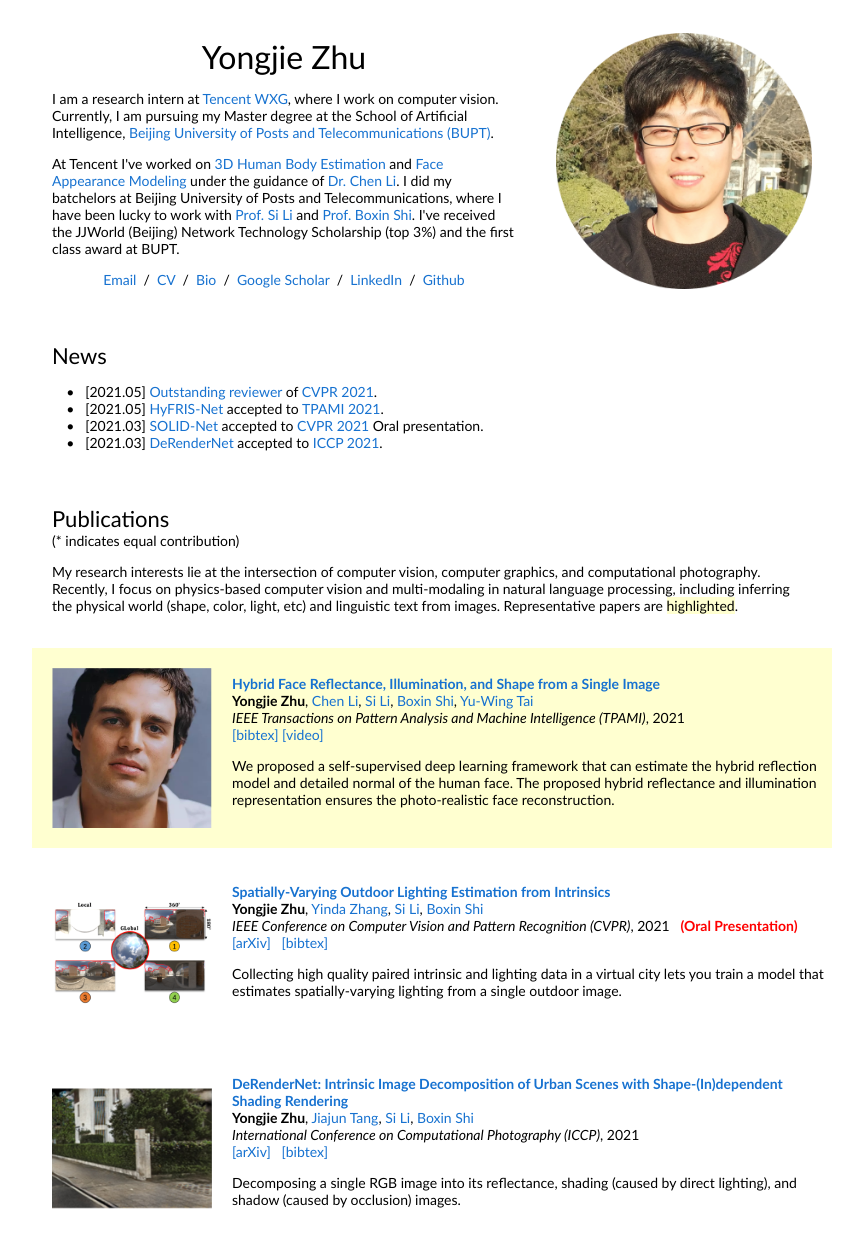
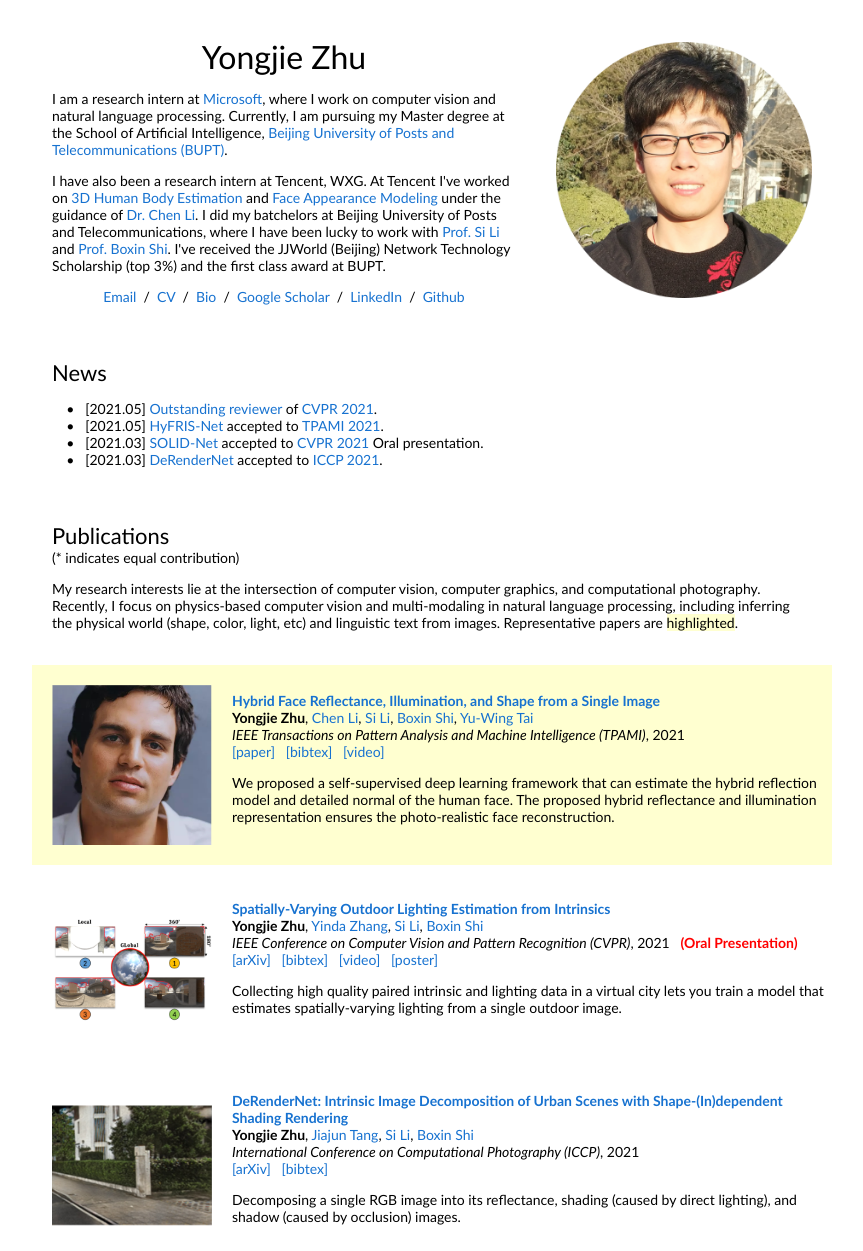
Before and after one commit to Yongjie-Zhu/Yongjie-Zhu.github.io, a plain HTML site: page index.html in a window 1280 px wide. Shown: the part 5-1256 px from the top of the page, without its empty margins (208-1071 px from the left). Drawn offline with Linux system fonts and the light colour scheme.

Commit message:
add some personal information

```diff
--- a/index.html
+++ b/index.html
@@ -20,10 +20,10 @@
               <p style="text-align:center">
                 <name>Yongjie Zhu</name>
               </p>
-              <p>I am a research intern at <a href="https://www.wechat.com/">Tencent WXG</a>, where I work on computer vision. Currently, I am pursuing my Master degree at the School of Artificial Intelligence, <a href="https://english.bupt.edu.cn/">Beijing University of Posts and Telecommunications (BUPT)</a>.
+              <p>I am a research intern at <a href="https://en.wikipedia.org/wiki/Microsoft">Microsoft</a>, where I work on computer vision and natural language processing. Currently, I am pursuing my Master degree at the School of Artificial Intelligence, <a href="https://english.bupt.edu.cn/">Beijing University of Posts and Telecommunications (BUPT)</a>.
               </p>
               <p>
-                At Tencent I've worked on <a href="">3D Human Body Estimation</a> and <a href="">Face Appearance Modeling</a> under the guidance of <a href="">Dr. Chen Li</a>. I did my batchelors at Beijing University of Posts and Telecommunications, where I have been lucky to work with <a href="">Prof. Si Li</a> and <a href="">Prof. Boxin Shi</a>. I've received the JJWorld (Beijing) Network Technology Scholarship (top 3%) and the first class award at BUPT.
+                I have also been a research intern at Tencent, WXG. At Tencent I've worked on <a href="">3D Human Body Estimation</a> and <a href="">Face Appearance Modeling</a> under the guidance of <a href="https://www.lichenpro.com/">Dr. Chen Li</a>. I did my batchelors at Beijing University of Posts and Telecommunications, where I have been lucky to work with <a href="https://www.pris.net.cn/introduction/teacher/lisi">Prof. Si Li</a> and <a href="http://alumni.media.mit.edu/~shiboxin/index.html">Prof. Boxin Shi</a>. I've received the JJWorld (Beijing) Network Technology Scholarship (top 3%) and the first class award at BUPT.
               </p>
               <p style="text-align:center">
                 <a href="mailto:yongjie.zhu.96@gmail.com">Email</a> &nbsp/&nbsp
@@ -100,8 +100,9 @@
               <br>
               <em>IEEE Transactions on Pattern Analysis and Machine Intelligence (TPAMI)</em>, 2021 &nbsp;
               <br>
-              <a href="data/Zhu_TPAMI_2021.bib">[bibtex]</a>
-              <a href="https://youtu.be/USTbDW6MnEA">[video]</a>
+              <a href="https://ieeexplore.ieee.org/document/9431726">[paper]</a> &nbsp;
+              <a href="data/Zhu_TPAMI_2021.bib">[bibtex]</a> &nbsp;
+              <a href="https://youtu.be/USTbDW6MnEA">[video]</a> &nbsp;
               <p></p>
               <p>
                 We proposed a self-supervised deep learning framework that can estimate the hybrid reflection model and detailed normal of the human face. The proposed hybrid reflectance and illumination representation ensures the photo-realistic face reconstruction.
@@ -140,8 +141,9 @@
               <em>IEEE Conference on Computer Vision and Pattern Recognition (CVPR)</em>, 2021 &nbsp; <font color="red"><b>(Oral Presentation)</b></font>
               <br>
               <a href="https://arxiv.org/abs/2104.04160">[arXiv]</a>   &nbsp;
-              <a href="data/Zhu_CVPR_2021.bib">[bibtex]</a>
-
+              <a href="data/Zhu_CVPR_2021.bib">[bibtex]</a> &nbsp;
+              <a href="https://youtu.be/O1M1k6JncoA">[video]</a> &nbsp;
+              <a href="https://drive.google.com/file/d/1_mzhuRQyv1jwTmTNh2UnuEr-0nMkZgPg/view?usp=sharing">[poster]</a>
               <p></p>
               <p>
               Collecting high quality paired intrinsic and lighting data in a virtual city lets you train a model that estimates spatially-varying lighting from a single outdoor image.
```
